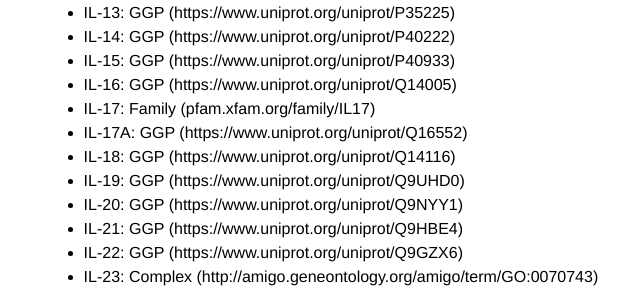
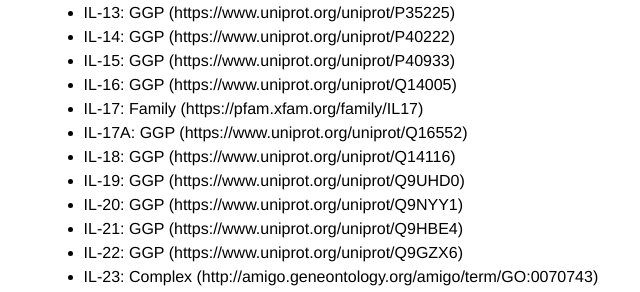
Before and after one commit to spyysalo/stringdb-ggp-corpus-docs, a Jekyll site: the page built from index.md, in a window 1280 px wide and 900 px high, scrolled down 1745 px. Shown: the part 160-452 px from the top of the window, without its empty margins (198-838 px from the left). Built offline with Jekyll 4.4.1, drawn with Linux system fonts in a browser that asks for light colours; part of the change alters nothing that is shown.

Commit message:
Update index.md

```diff
--- a/index.md
+++ b/index.md
@@ -70,7 +70,7 @@ This section documents the guidelines for specific ambiguities in annotation.
 * IL-14: GGP (https://www.uniprot.org/uniprot/P40222)
 * IL-15: GGP (https://www.uniprot.org/uniprot/P40933)
 * IL-16: GGP (https://www.uniprot.org/uniprot/Q14005)
-* IL-17: Family (pfam.xfam.org/family/IL17)
+* IL-17: Family (https://pfam.xfam.org/family/IL17)
 * IL-17A: GGP (https://www.uniprot.org/uniprot/Q16552)
 * IL-18: GGP (https://www.uniprot.org/uniprot/Q14116)
 * IL-19: GGP (https://www.uniprot.org/uniprot/Q9UHD0)
```
